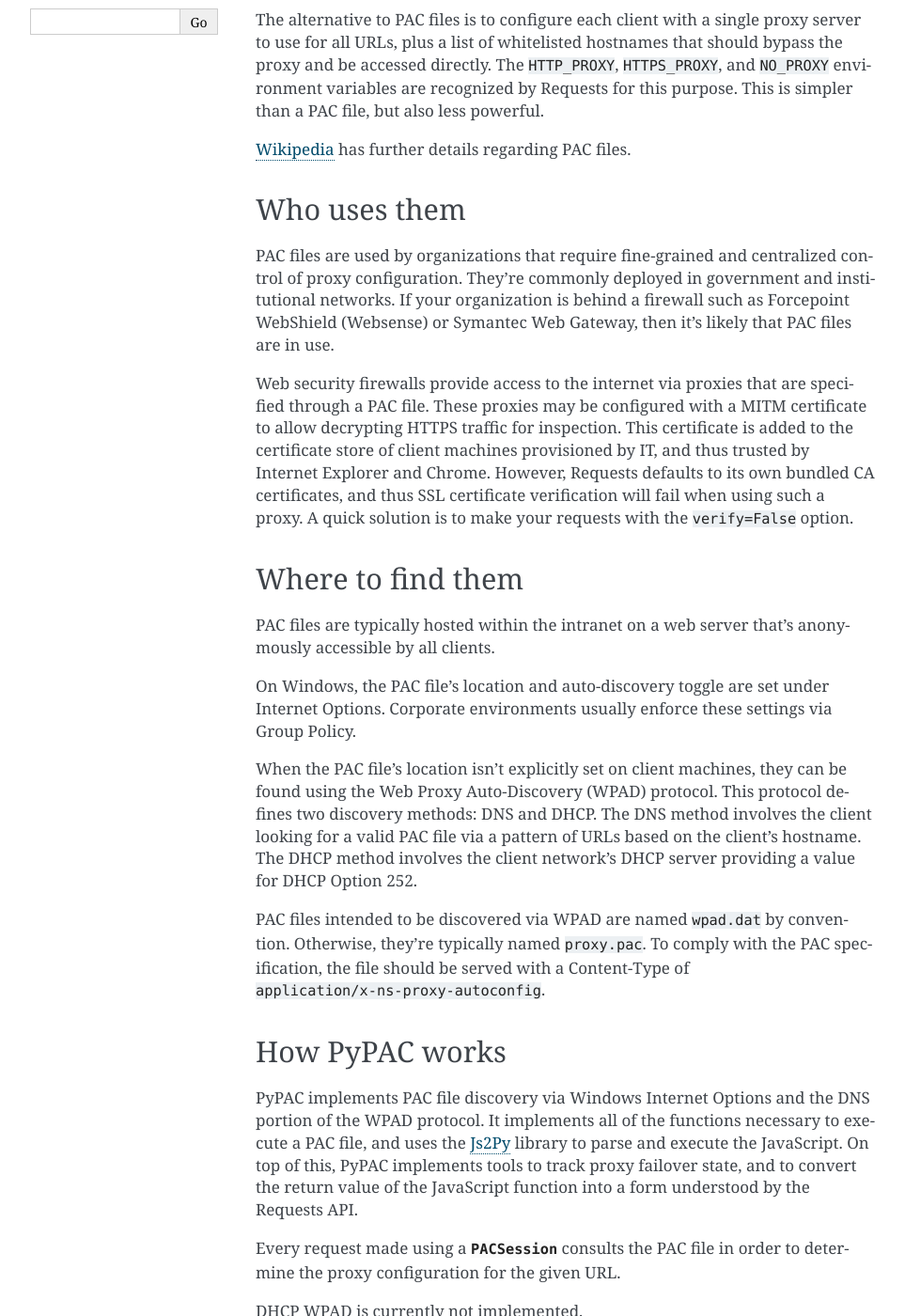
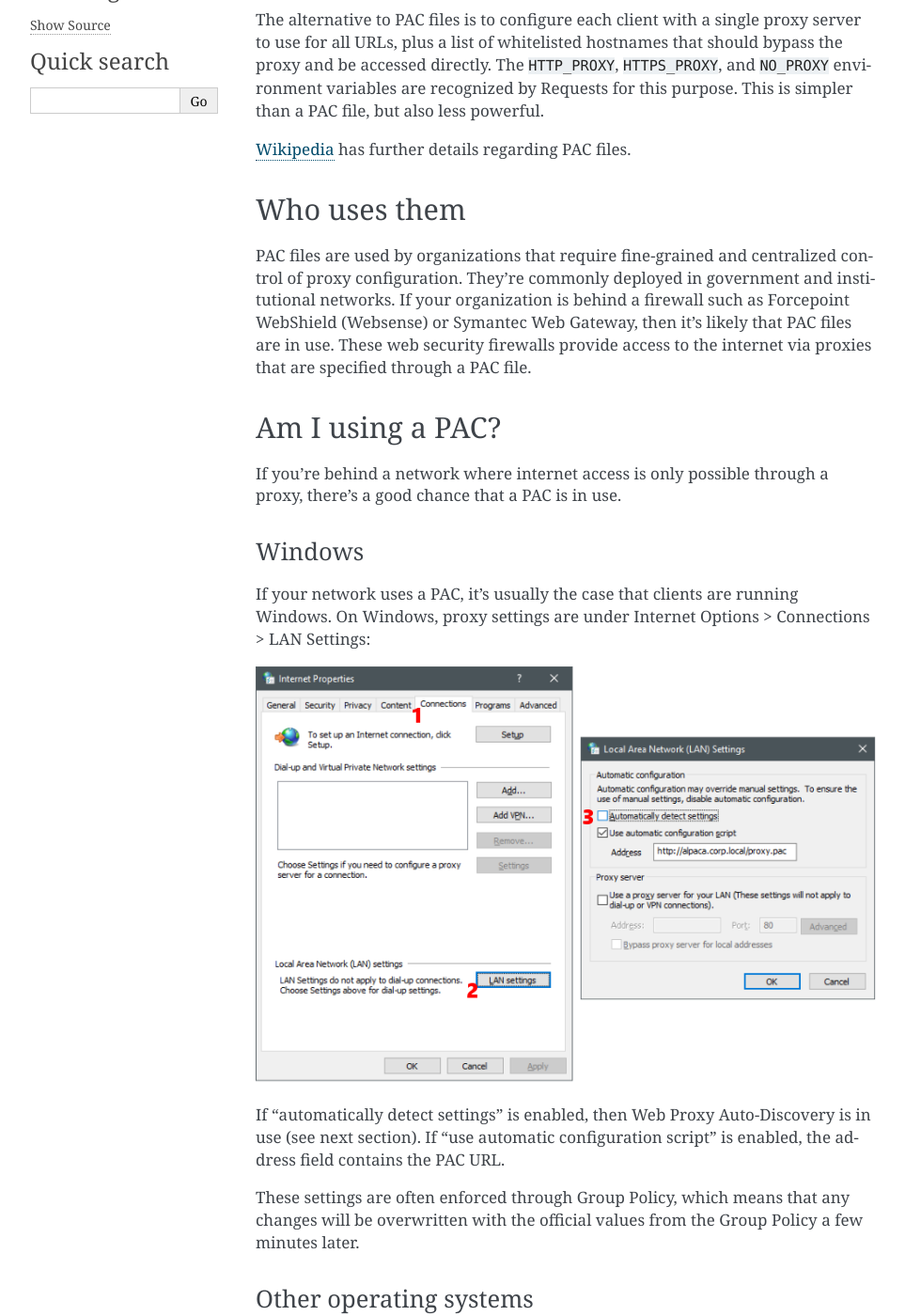
Before and after one commit to carsonyl/pypac, a Sphinx documentation site: the page built from docs/about_pac.rst, in a window 1280 px wide and 1400 px high, scrolled down 513 px. Shown: the whole window at 94% size, without its empty margins (148-1111 px from the left). Built offline with Sphinx 7.4.7, drawn with Linux system fonts in a browser that asks for light colours; some of the changed text lies outside the part shown.

Commit message:
Finish up docs.

```diff
--- a/docs/about_pac.rst
+++ b/docs/about_pac.rst
@@ -27,41 +27,65 @@
 .. _Wikipedia: https://en.wikipedia.org/wiki/Proxy_auto-config
 
 
+.. _who-uses-pacs:
+
 Who uses them
 -------------
 
 PAC files are used by organizations that require fine-grained and centralized control of proxy configuration.
 They're commonly deployed in government and institutional networks. If your organization is behind a firewall such as
 Forcepoint WebShield (Websense) or Symantec Web Gateway, then it's likely that PAC files are in use.
-
-Web security firewalls provide access to the internet via proxies that are specified through a PAC file.
-These proxies may be configured with a MITM certificate to allow decrypting HTTPS traffic for inspection.
-This certificate is added to the certificate store of client machines provisioned by IT,
-and thus trusted by Internet Explorer and Chrome. However, Requests defaults to its own bundled CA certificates,
-and thus SSL certificate verification will fail when using such a proxy.
-A quick solution is to make your requests with the ``verify=False`` option.
-
+These web security firewalls provide access to the internet via proxies that are specified through a PAC file.
 
 .. _wpad:
 
-Where to find them
-------------------
+
+Am I using a PAC?
+-----------------
+
+If you're behind a network where internet access is only possible through a proxy,
+there's a good chance that a PAC is in use.
+
+Windows
+^^^^^^^
+
+If your network uses a PAC, it's usually the case that clients are running Windows.
+On Windows, proxy settings are under Internet Options > Connections > LAN Settings:
+
+.. image:: _static/internet-options.png
+
+If "automatically detect settings" is enabled, then Web Proxy Auto-Discovery is in use (see next section).
+If "use automatic configuration script" is enabled, the address field contains the PAC URL.
+
+These settings are often enforced through Group Policy,
+which means that any changes will be overwritten with the official values from the Group Policy a few minutes later.
+
+
+Other operating systems
+^^^^^^^^^^^^^^^^^^^^^^^
+
+Other operating systems don't have a setting for the PAC URL.
+Instead, the Web Proxy Auto-Discovery (WPAD) protocol is used to find the PAC.
+This protocol defines two discovery methods: DNS and DHCP.
+
+* The DNS method involves the client looking for a valid PAC file via a pattern of URLs based on the client's hostname.
+* The DHCP method involves the client network's DHCP server providing a value for DHCP Option 252.
+
+PyPAC currently only supports the DNS method.
+
+
+How PAC files are served
+------------------------
 
 PAC files are typically hosted within the intranet on a web server that's anonymously accessible by all clients.
 
-On Windows, the PAC file's location and auto-discovery toggle are set under Internet Options.
-Corporate environments usually enforce these settings via Group Policy.
-
-When the PAC file's location isn't explicitly set on client machines,
-they can be found using the Web Proxy Auto-Discovery (WPAD) protocol.
-This protocol defines two discovery methods: DNS and DHCP.
-The DNS method involves the client looking for a valid PAC file via a pattern of URLs based on the client's hostname.
-The DHCP method involves the client network's DHCP server providing a value for DHCP Option 252.
-
 PAC files intended to be discovered via WPAD are named ``wpad.dat`` by convention.
 Otherwise, they're typically named ``proxy.pac``.
+
 To comply with the PAC specification, the file should be served with a
 Content-Type of ``application/x-ns-proxy-autoconfig``.
+Otherwise, PyPAC will ignore them. However, this behaviour can be configured.
+
 
 How PyPAC works
 ---------------
--- a/docs/conf.py
+++ b/docs/conf.py
@@ -53,7 +53,7 @@
 master_doc = 'index'
 
 # General information about the project.
-project = 'pypac'
+project = 'PyPAC'
 copyright = '2017, Carson Lam'
 author = 'Carson Lam'
 
@@ -137,7 +137,7 @@
 # (source start file, target name, title,
 #  author, documentclass [howto, manual, or own class]).
 latex_documents = [
-    (master_doc, 'pypac.tex', 'pypac Documentation',
+    (master_doc, 'pypac.tex', 'PyPAC Documentation',
      'Carson Lam', 'manual'),
 ]
 
@@ -147,7 +147,7 @@
 # One entry per manual page. List of tuples
 # (source start file, name, description, authors, manual section).
 man_pages = [
-    (master_doc, 'pypac', 'pypac Documentation',
+    (master_doc, 'pypac', 'PyPAC Documentation',
      [author], 1)
 ]
 
@@ -158,12 +158,13 @@
 # (source start file, target name, title, author,
 #  dir menu entry, description, category)
 texinfo_documents = [
-    (master_doc, 'pypac', 'pypac Documentation',
+    (master_doc, 'pypac', 'PyPAC Documentation',
      author, 'pypac', 'One line description of project.',
      'Miscellaneous'),
 ]
 
 
 intersphinx_mapping = {
+    'python': ('https://docs.python.org/3', None),
     'requests': ('http://docs.python-requests.org/en/master/', None),
 }
--- a/docs/user_guide.rst
+++ b/docs/user_guide.rst
@@ -35,6 +35,8 @@
    from pypac import PACSession, get_pac
    pac = get_pac(url='http://foo.corp.local/proxy.pac')
    session = PACSession(pac)
+
+This is useful if you already know the URL for the PAC file to use, and want to skip auto-discovery.
 
 Note that by default, PyPAC requires that PAC files be served with a content-type of either
 ``application/x-ns-proxy-autoconfig`` or ``application/x-javascript-config``.
@@ -126,3 +128,58 @@
 :class:`ProxyConfigExhaustedError <pypac.resolver.ProxyConfigExhaustedError>`
    All proxy servers for the given URL have been marked as failed,
    and the PAC file did not specify a final instruction to go ``DIRECT``.
+
+
+Security considerations
+-----------------------
+
+Supporting and using PAC files comes with some security implications that are worth considering.
+
+
+PAC discovery and parsing
+^^^^^^^^^^^^^^^^^^^^^^^^^
+
+PAC files are JavaScript. PyPAC uses `Js2Py <https://github.com/PiotrDabkowski/Js2Py>`_
+to parse and execute JavaScript. Js2Py was not designed for handling untrusted JavaScript,
+and so it is unclear whether the handling of PAC files is sufficiently sandboxed to prevent
+untrusted Python code execution.
+
+When looking for a PAC file using DNS WPAD, the local machine's fully-qualified hostname is
+checked against the `Mozilla Public Suffix List`_ to prevent requesting any PAC files outside
+the scope of the organization. If the hostname's TLD isn't in the Public Suffix List, then
+everything up to the final node is used in the search path. For example, a hostname of
+``foo.bar.local`` will result in a search for a PAC file from ``wpad.bar.local`` and ``wpad.local``.
+
+PyPAC uses the `tld <https://pypi.python.org/pypi/tld>`_ library to match TLDs.
+
+.. _Mozilla Public Suffix List: https://publicsuffix.org/
+
+
+HTTPS-decrypting proxies
+^^^^^^^^^^^^^^^^^^^^^^^^
+
+Proxies operated by a firewall or web security gateway may may be configured with a
+man-in-the-middle (MITM) certificate to allow decrypting HTTPS traffic for inspection.
+Your organization may then provision its client machines with this certificate trusted.
+Browsers such as Internet Explorer and Chrome, which honour the operating system's certificate store,
+will accept the proxy's certificate.
+However, Requests defaults to its own bundled CA certificates,
+and thus SSL certificate verification will fail when using such a proxy.
+
+A quick solution is to make your requests with the ``verify=False`` option.
+Understand that this is an overly broad solution: while it allows your request to proceed and be
+decrypted for inspection by your network proxy (an entity that you ostensibly trust),
+it also disables SSL certificate verification entirely.
+This means you request may be vulnerable to MITM attacks further down the line.
+
+
+What's missing
+--------------
+
+The DHCP portion of the Web Proxy Auto-Discovery (WPAD) protocol is not implemented.
+
+PyPAC currently works with Requests by including a subclass of :ref:`requests.Session <requests:session-objects>`.
+No ready-to-use solutions are included for other HTTP libraries,
+though PyPAC has all the building blocks needed to make one easily.
+
+Pull requests to add these features are welcome.
```
Also changed, not shown: README.rst (+16 -52 lines), docs/api.rst (+59 -9 lines), docs/index.rst (+22 -1 lines), docs/_static/internet-options.png (added), 5 other files.
